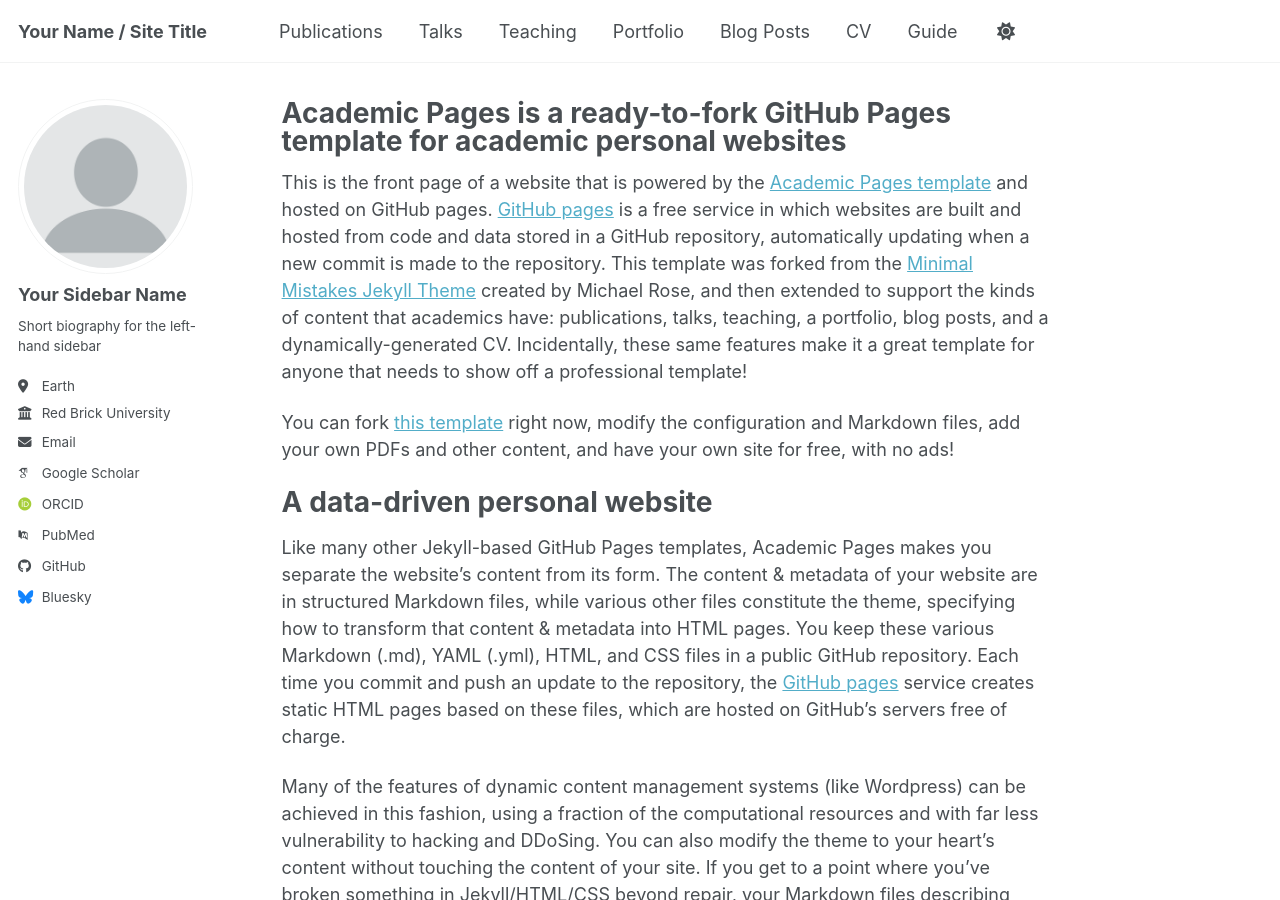
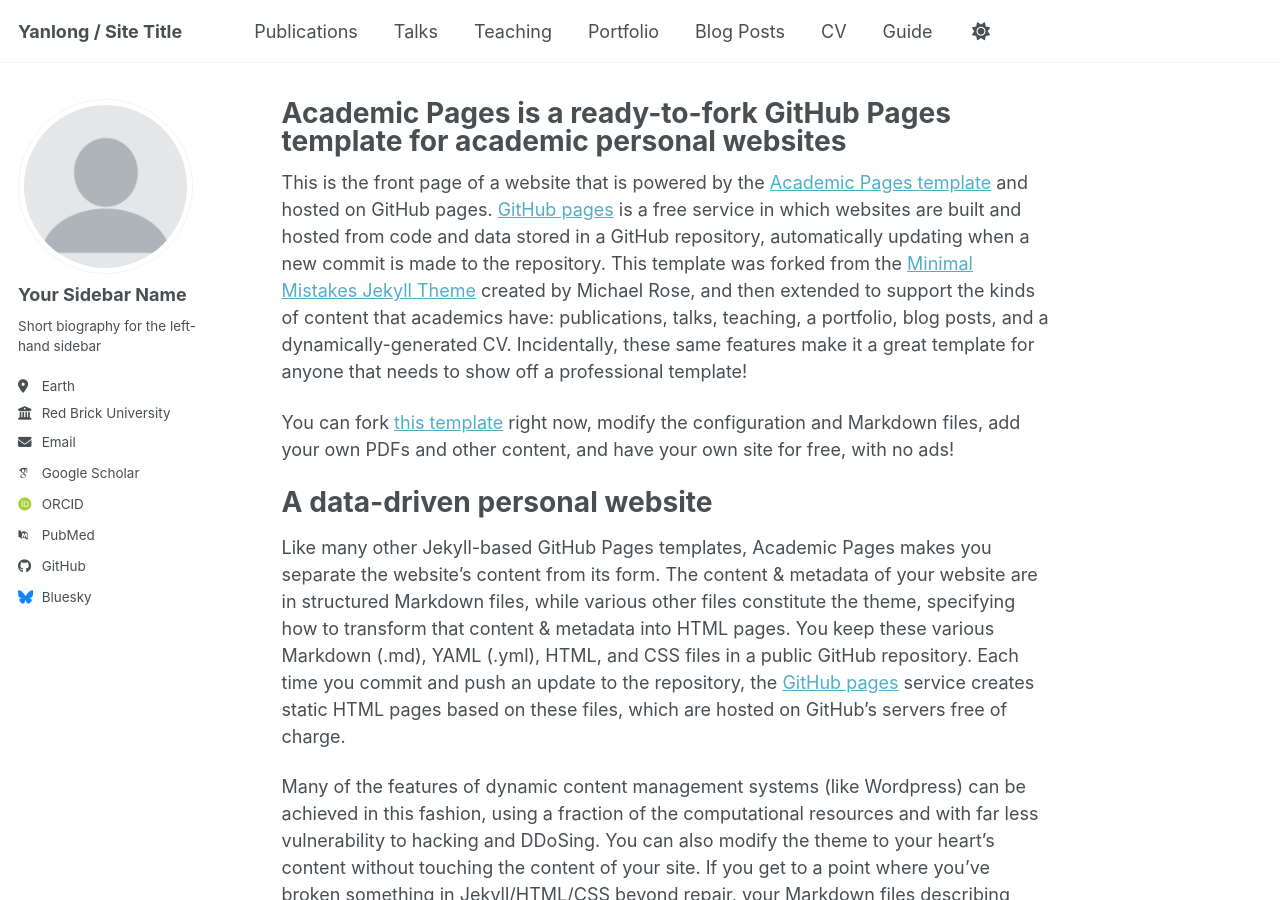
Before and after one commit to Ryan-Yanlong/Ryan-Yanlong, a Jekyll site: the page built from _pages/about.md, in a window 1280 px wide and 900 px high. Built offline with Jekyll 4.4.1, drawn with Linux system fonts in a browser that asks for light colours; some web fonts are replaced; a script bundle is joined from its source files by our own code; library files that are not in the unit come from our copies.

Commit message:
Update _config.yml

```diff
--- a/_config.yml
+++ b/_config.yml
@@ -9,10 +9,10 @@
 # Basic Site Settings
 locale                   : "en-US"
 site_theme               : "default" # Currently available options are "default", "air"
-title                    : "Your Name / Site Title"
+title                    : "Yanlong / Site Title"
 title_separator          : "-"
 name                     : &name "Your Name"
-description              : &description "Your Name's academic portfolio"   # Update this with a general description of your site, this is the default if not overridden by a page
+description              : &description "Yanlong's academic portfolio"   # Update this with a general description of your site, this is the default if not overridden by a page
 url                      : https://academicpages.github.io # The base hostname & protocol for your site e.g. "https://[your GitHub username].github.io",
                                                            # or if you already have some other page hosted on Github then use "https://[your GitHub username].github.io/[Your Repo Name]"
 baseurl                  : "" # the subpath of your site, e.g. "/blog"
```
